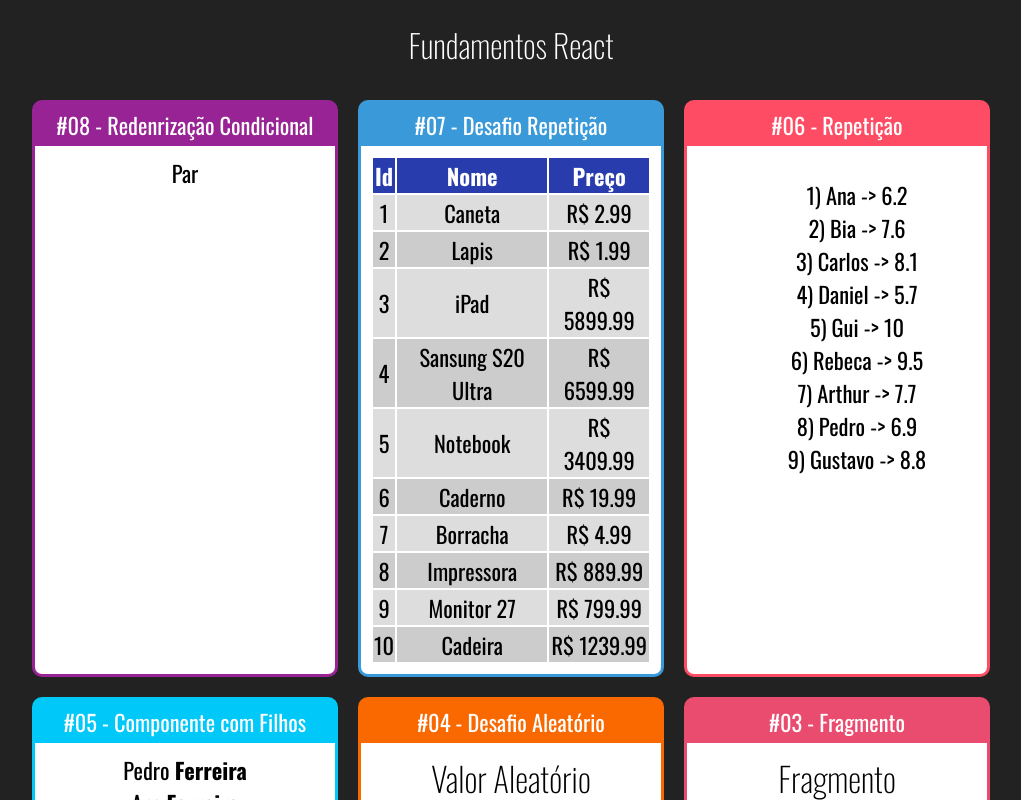
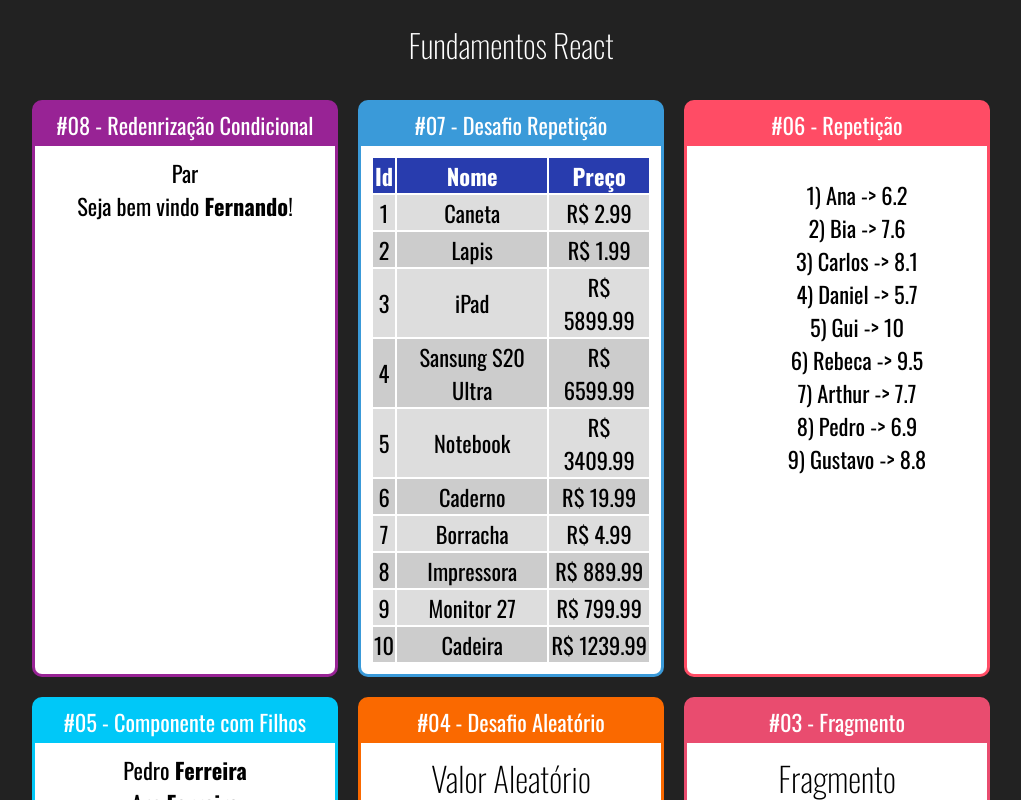
Before and after one commit to klynmax/CursoInicianteReact, a React (Create React App) app: page / in a window 1280 px wide. Shown: the top 800 px of the page, without its empty margins (129-1150 px from the left). Built offline with nearby package versions, Linux system fonts and the light colour scheme.

Commit message:
Redenrização condicional 02

```diff
--- a/src/App.jsx
+++ b/src/App.jsx
@@ -12,6 +12,7 @@
 import tABELApRODUTOS from './components/repeticao/TabelaProdutos';
 import TabelaProdutos from './components/repeticao/TabelaProdutos';
 import ParOuImpar from './components/condicional/ParOuImpar';
+import UsuarioInfo from './components/condicional/UsuarioInfo';
 
 export default () => (
 
@@ -22,6 +23,7 @@
 
             <Card titulo="#08 - Redenrização Condicional" color="#982395">
                 <ParOuImpar numero={20}></ParOuImpar>
+                <UsuarioInfo usuario={{nome: 'Fernando'}} />
             </Card>
 
             <Card titulo="#07 - Desafio Repetição" color="#3A9AD9">
--- /dev/null
+++ b/src/components/condicional/UsuarioInfo.jsx
@@ -0,0 +1,16 @@
+import React from 'react';
+import If from './if.js'
+
+export default props => {
+    const usuario = props.usuario || {}
+    return(
+        <div>
+            <If test={usuario && usuario.nome}>
+                Seja bem vindo <strong>{props.usuario.nome}</strong>!
+            </If>
+            <If test={!usuario || !usuario.nome}>
+                Seja bem vindo <strong>Amigão</strong>
+            </If>
+        </div>
+    )
+}
--- /dev/null
+++ b/src/components/condicional/if.js
@@ -0,0 +1,7 @@
+export default props => {
+    if(props.test){
+        return props.children
+    } else{
+        return false
+    }
+}
```
Also changed, not shown: 1 other file (tests, documents, lock files or other folders).
